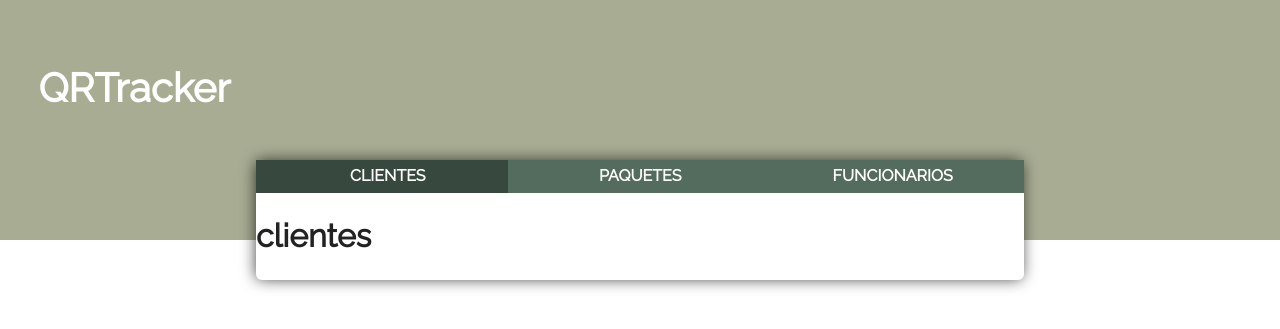
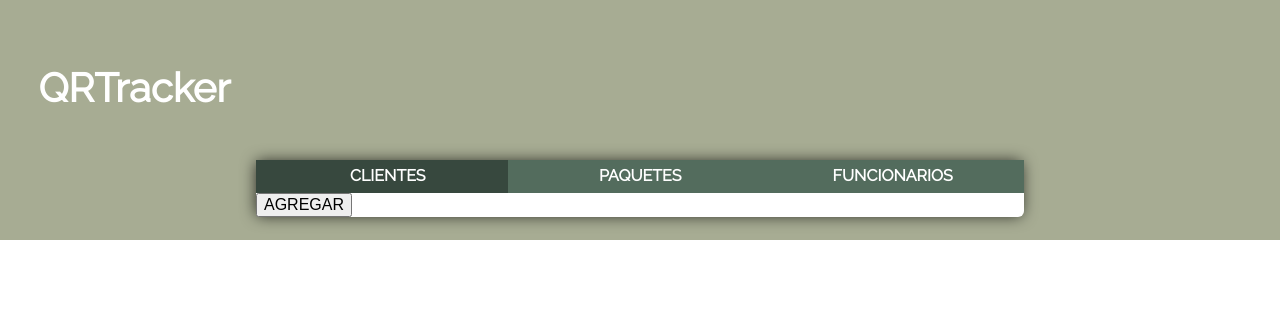
Before and after one commit to DaielChom/QRTracker, a Flask app: page /clientes in a window 1280 px wide. Shown: the top 329 px of the page. Run offline with Flask 2, Linux system fonts and the light colour scheme; some libraries are stand-ins or nearby versions.

Commit message:
render inputs

```diff
--- /dev/null
+++ b/templates/_macro.html
@@ -0,0 +1,4 @@
+<!-- Function for render input -->
+{% macro render_field(field)%}
+  <td> {{field(**kwargs)|safe }}
+{% endmacro %}
--- a/templates/clientes.html
+++ b/templates/clientes.html
@@ -1,6 +1,17 @@
+<!-- Base.html -->
 {% extends 'base.html' %}
+<!-- Block -->
 {% block content %}
-<h1 class='raleway'>
-  clientes
-</h1>
+<!-- macro.html -> function render_flied -->
+{% from '_macro.html' import render_field %}
+<form class='raleway'>
+  <!-- Input necessary for CSRFProtect -->
+  <input name='csrf_token' type='Hidden' value=' {{ csrf_token() }} '>
+  <!-- Rende Inputs in a loop -->
+  {% for input in client_form %}
+  {{ render_field( input, class="", id="", pattern="{ 4, 25 }", required="True" ) }}
+  {{ render_field( input.label, class="" )}}
+  {% endfor %}
+  <input type='submit' value='AGREGAR'>
+</form>
 {% endblock %}
```
Also changed, not shown: templates/funcionarios.html (+13 -3 lines), 2 other files.
